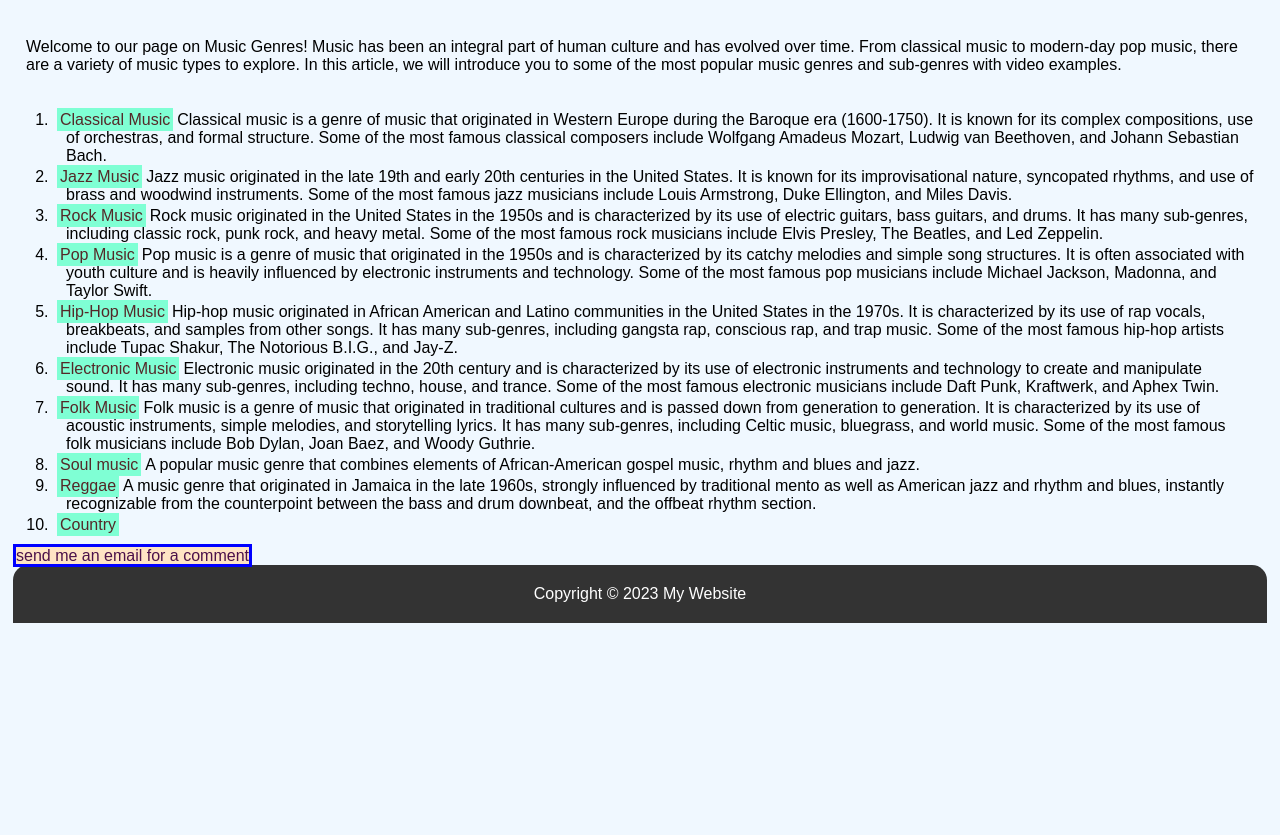
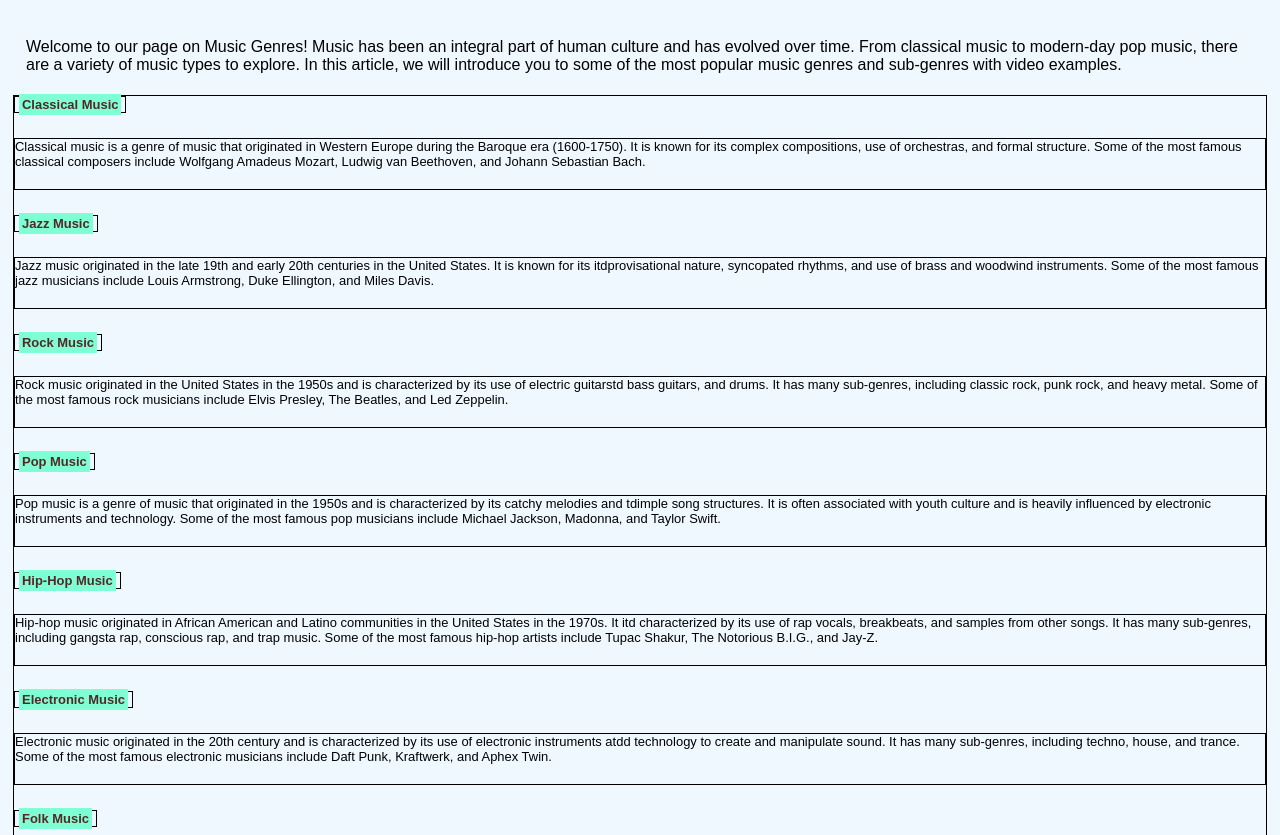
Before and after one commit to MiroZukina/Music-Genres, a plain HTML site: page index.html in a window 1280 px wide. Shown: the part 117-952 px from the top of the page. Before the commit the page ends 800 px from the top, so only its background shows below. Drawn offline with Linux system fonts and the light colour scheme.

Commit message:
Add files via upload

```diff
--- a/index.html
+++ b/index.html
@@ -35,27 +35,37 @@
        <br>
        <p>Welcome to our page on Music Genres! Music has been an integral part of human culture and has evolved over time. From classical music to modern-day pop music, there are a variety of music types to explore. In this article, we will introduce you to some of the most popular  music genres and sub-genres with video examples.</p>
         <br>
-        <ol>
-          <li><a class="a" href="classical.html">Classical Music</a></li>
-          <p>Classical music is a genre of music that originated in Western Europe during the Baroque era (1600-1750). It is known for its complex compositions, use of orchestras, and formal structure. Some of the most famous classical composers include Wolfgang Amadeus Mozart, Ludwig van Beethoven, and Johann Sebastian Bach.</p>
-          <li><a class="a" href="jazz.html">Jazz Music</a></li>
-          <p>Jazz music originated in the late 19th and early 20th centuries in the United States. It is known for its improvisational nature, syncopated rhythms, and use of brass and woodwind instruments. Some of the most famous jazz musicians include Louis Armstrong, Duke Ellington, and Miles Davis.</p>
-          <li><a class="a" href="rock.html ">Rock Music</a></li>
-          <p>Rock music originated in the United States in the 1950s and is characterized by its use of electric guitars, bass guitars, and drums. It has many sub-genres, including classic rock, punk rock, and heavy metal. Some of the most famous rock musicians include Elvis Presley, The Beatles, and Led Zeppelin.</p>
-          <li><a class="a"  href="pop.html">Pop Music</a></li>
-          <p>Pop music is a genre of music that originated in the 1950s and is characterized by its catchy melodies and simple song structures. It is often associated with youth culture and is heavily influenced by electronic instruments and technology. Some of the most famous pop musicians include Michael Jackson, Madonna, and Taylor Swift.</p>
-          <li><a class="a" href="hip-hop.html">Hip-Hop Music</a></li>
-          <p>Hip-hop music originated in African American and Latino communities in the United States in the 1970s. It is characterized by its use of rap vocals, breakbeats, and samples from other songs. It has many sub-genres, including gangsta rap, conscious rap, and trap music. Some of the most famous hip-hop artists include Tupac Shakur, The Notorious B.I.G., and Jay-Z.</p>
-         <li><a class="a" href="electronick.html">Electronic Music</a></li>
-         <p>Electronic music originated in the 20th century and is characterized by its use of electronic instruments and technology to create and manipulate sound. It has many sub-genres, including techno, house, and trance. Some of the most famous electronic musicians include Daft Punk, Kraftwerk, and Aphex Twin.</p>
-         <li><a class="a" href="folk.html">Folk Music</a></li>
-         <p>Folk music is a genre of music that originated in traditional cultures and is passed down from generation to generation. It is characterized by its use of acoustic instruments, simple melodies, and storytelling lyrics. It has many sub-genres, including Celtic music, bluegrass, and world music. Some of the most famous folk musicians include Bob Dylan, Joan Baez, and Woody Guthrie.</p>
-         <li><a class="a" href="soul.html">Soul music</a></li>
-         <p>A popular music genre that combines elements of African-American gospel music, rhythm and blues and jazz.</p>
-         <li><a class="a" href="reggae.html">Reggae</a></li>
-         <p>A music genre that originated in Jamaica in the late 1960s, strongly influenced by traditional mento as well as American jazz and rhythm and blues, instantly recognizable from the counterpoint between the bass and drum downbeat, and the offbeat rhythm section.</p>
-         <li><a class="a" href="county.html">Country</a></li>
-       </ol>
+        <table>
+          <tr>
+          <th><a class="a" href="classical.html">Classical Music</a></th>
+          <td>Classical music is a genre of music that originated in Western Europe during the Baroque era (1600-1750). It is known for its complex compositions, use of orchestras, and formal structure. Some of the most famous classical composers include Wolfgang Amadeus Mozart, Ludwig van Beethoven, and Johann Sebastian Bach.</td>
+          <th><a class="a" href="jazz.html">Jazz Music</a></th>
+          <td>Jazz music originated in the late 19th and early 20th centuries in the United States. It is known for its itdprovisational nature, syncopated rhythms, and use of brass and woodwind instruments. Some of the most famous jazz musicians include Louis Armstrong, Duke Ellington, and Miles Davis.</td>
+          <th><a class="a" href="rock.html ">Rock Music</a></th>
+          <td>Rock music originated in the United States in the 1950s and is characterized by its use of electric guitarstd bass guitars, and drums. It has many sub-genres, including classic rock, punk rock, and heavy metal. Some of the most famous rock musicians include Elvis Presley, The Beatles, and Led Zeppelin.</td>
+          <th><a class="a"href="pop.html">Pop Music</a></th>
+          <td>Pop music is a genre of music that originated in the 1950s and is characterized by its catchy melodies and tdimple song structures. It is often associated with youth culture and is heavily influenced by electronic instruments and technology. Some of the most famous pop musicians include Michael Jackson, Madonna, and Taylor Swift.</td>
+          <th><a class="a" href="hip-hop.html">Hip-Hop Music</a></th>
+          <td>Hip-hop music originated in African American and Latino communities in the United States in the 1970s. It itd characterized by its use of rap vocals, breakbeats, and samples from other songs. It has many sub-genres, including gangsta rap, conscious rap, and trap music. Some of the most famous hip-hop artists include Tupac Shakur, The Notorious B.I.G., and Jay-Z.</td>
+          <th><a class="a" href="electronick.html">Electronic Music</a></th>
+          <td>Electronic music originated in the 20th century and is characterized by its use of electronic instruments atdd technology to create and manipulate sound. It has many sub-genres, including techno, house, and trance. Some of the most famous electronic musicians include Daft Punk, Kraftwerk, and Aphex Twin.</td>
+          <th><a class="a" href="folk.html">Folk Music</a></th>
+          <td>Folk music is a genre of music that originated in traditional cultures and is passed down from generation ttd generation. It is characterized by its use of acoustic instruments, simple melodies, and storytelling lyrics. It has many sub-genres, including Celtic music, bluegrass, and world music. Some of the most famous folk musicians include Bob Dylan, Joan Baez, and Woody Guthrie.</td>
+          <th><a class="a" href="soul.html">Soul music</a></th>
+          <td>A popular music genre that combines elements of African-American gospel music, rhythm and blues and jazz.</td>
+          <th><a class="a" href="reggae.html">Reggae</a></th>
+          <td>A music genre that originated in Jamaica in the late 1960s, strongly influenced by traditional mento as well as American jazz and rhythm and blues, instantly recognizable from the counterpoint between the bass and drum downbeat, and the offbeat rhythm section.</td>
+          <th><a class="a" href="county.html">Country</a></th>  <td>Country music is a genre of popular music that originated in the Southern United States in the early 20th century. It is characterized by its distinctive blend of folk, blues, and traditional American music elements,along with heartfelt lyrics that often tell stories about everyday life.</td>
+          </tr>
+        </table>
+
+
+
+
+
+
+          </tr>
+        </table>
        <br>
         <a class="mail" href="mailto:miro.zukina@cloud.com?Subject=Appintment">send me an email for a comment</a>
         <br>
--- a/style.css
+++ b/style.css
@@ -49,6 +49,27 @@ ul {
     border-radius:  0px 0px 15px 15px;
   }
 
+  table, th, td {
+    border-collapse:collapse ;
+    margin:  0;
+    padding: 0;
+    font-size: 0.9em;
+
+    border: 1px solid black;
+    justify-content: center;
+
+  }
+
+  th{
+
+    float: left;
+  }
+  td{
+    float: right;
+    margin: 25px 0;
+    min-height: 50px;
+    min-width: 100px;
+  }
 
 .a{
     background-color: aquamarine;
```
